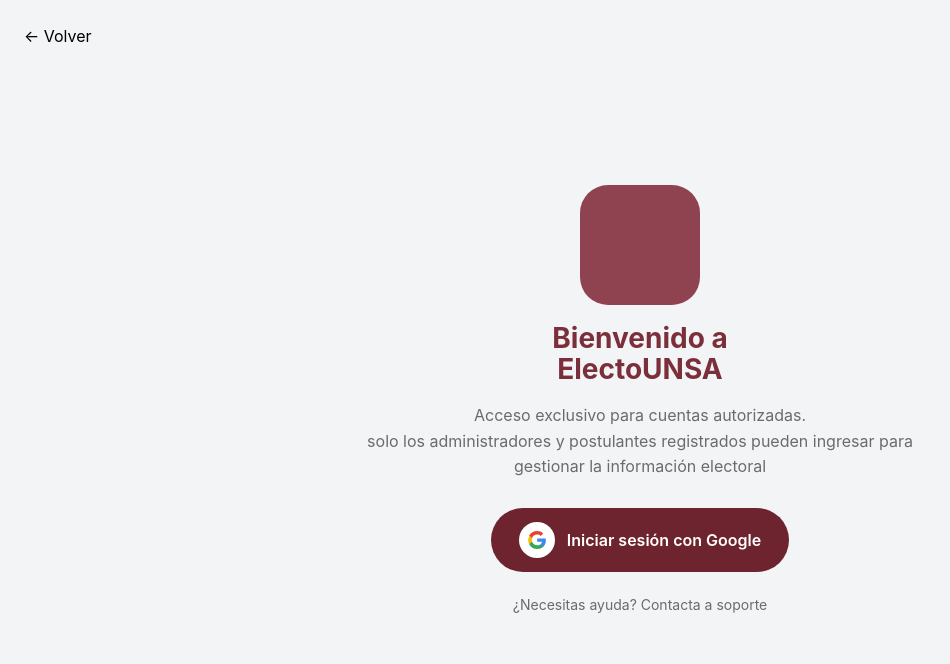
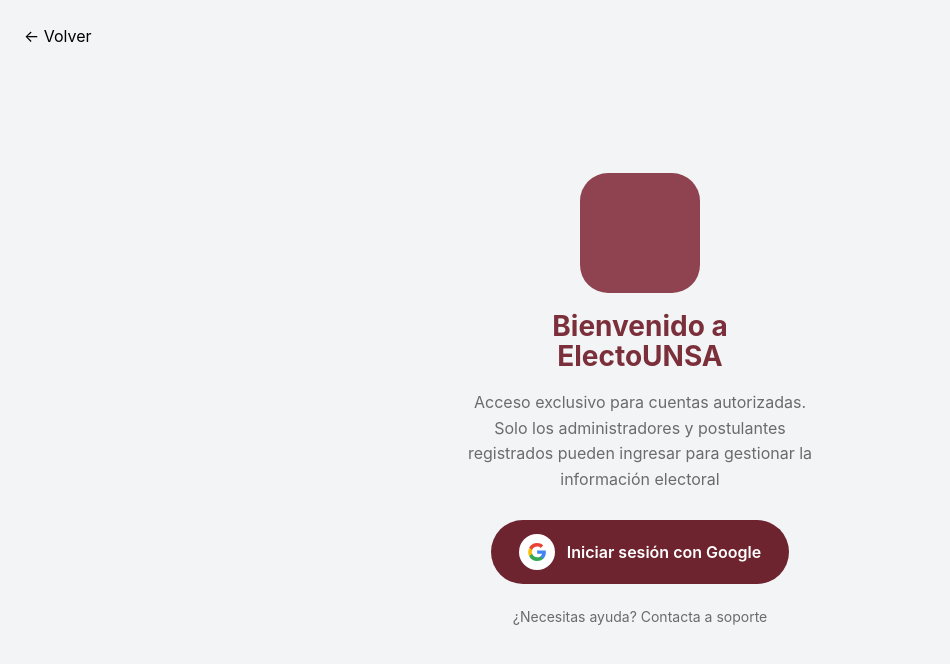
Before and after one commit to ynoacamino-org/ElectoUNSA, a React (Vite) app in the folder vite-front/: page /acceso in a window 1280 px wide. Shown: the top 664 px of the page, without its empty margins (0-950 px from the left). Built offline with nearby package versions, Linux system fonts and the light colour scheme.

Commit message:
some text datails

```diff
--- a/vite-front/src/pages/Access/AccessPage.tsx
+++ b/vite-front/src/pages/Access/AccessPage.tsx
@@ -33,14 +33,18 @@
         <p className={styles.description}>
           Acceso exclusivo para cuentas autorizadas.
           <br />
-          solo los administradores y postulantes registrados pueden ingresar para gestionar la información electoral
+          Solo los administradores y postulantes
+          <br />
+          registrados pueden ingresar para gestionar la
+          <br />
+          información electoral
         </p>
 
         <button
           className={styles.googleBtn}
           onClick={(e) => {
             e.preventDefault();
-            // placeholder: aquí irá la acción real (OAuth) cuando se conecte el backend
+            // placeholder: aquí irá la acción real (OAuth) para conectar al backend
           }}
         >
           <span className={styles.icon}><GoogleIcon /></span>
```
